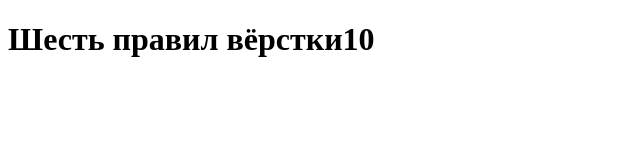
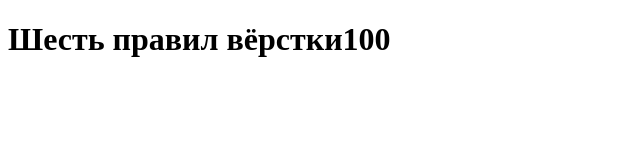
Before and after one commit to Artem1010110/first-project, a plain HTML site: page index.html in a window 1280 px wide. Shown: the full height of the page, 0-640 px from the left. Drawn offline with Linux system fonts and the light colour scheme; files that its build step writes are made by us from their sources.

Commit message:
вася

```diff
--- a/index.html
+++ b/index.html
@@ -9,7 +9,7 @@
   </head>
   <body>
     <header>
-      <h1>Шесть  правил вёрстки10</h1>
+      <h1>Шесть  правил вёрстки100</h1>
     </header>
   </body>
 </html>
```
